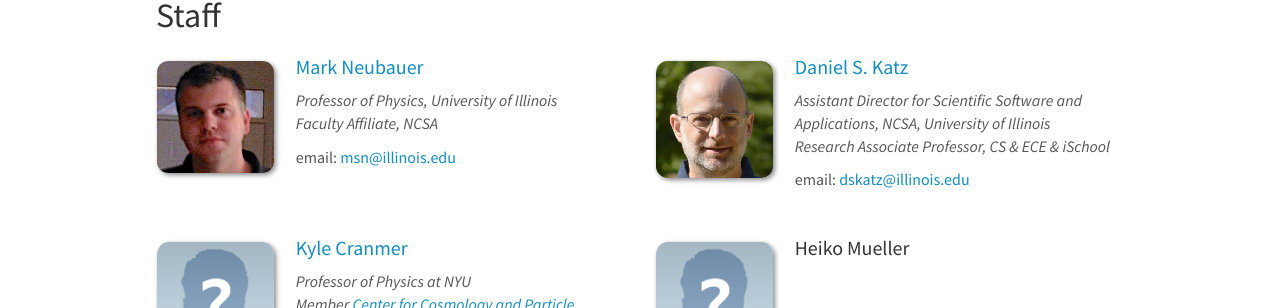
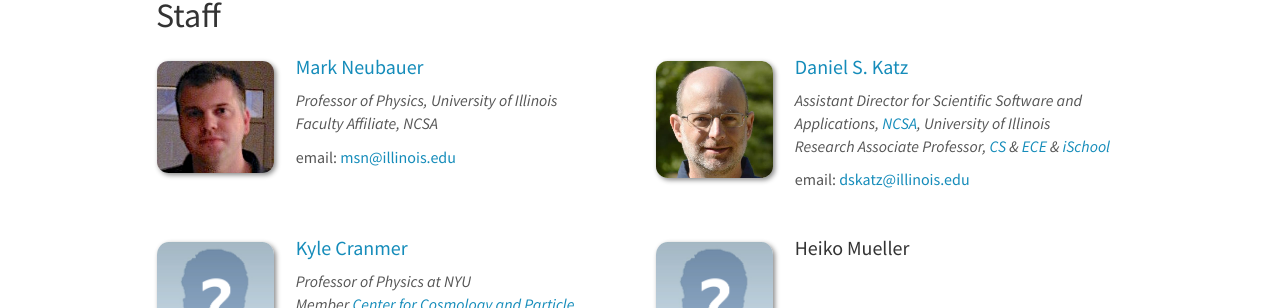
Before and after one commit to scailfin/scailfin.github.io, a Jekyll site: the page built from _pages/team.md, in a window 1280 px wide and 1286 px high. Shown: the part 214-522 px from the top of the window. Built offline with Jekyll 4.4.1, drawn with Linux system fonts in a browser that asks for light colours; nearby versions of some CDN libraries; part of the change alters nothing that is shown.

```diff
--- a/_data/team_members.yml
+++ b/_data/team_members.yml
@@ -11,10 +11,10 @@
 
 - name: <a href="https://danielskatz.org">Daniel S. Katz</a>
   photo: Katz.jpg
-  info: Assistant Director for Scientific Software and Applications, NCSA, University of Illinois
+  info: Assistant Director for Scientific Software and Applications, <a href="http://ncsa.illinois.edu">NCSA</a>, University of Illinois
   email: dskatz@illinois.edu
   number_addinfo: 1
-  addinfo1: Research Associate Professor, CS & ECE & iSchool
+  addinfo1: Research Associate Professor, <a href="https://cs.illinois.edu">CS</a> & <a href="https://ece.illinois.edu">ECE</a> & <a href="https://ischool.illinois.edu">iSchool</a>
   addinfo2:
   addinfo3:
   addinfo4:
```
